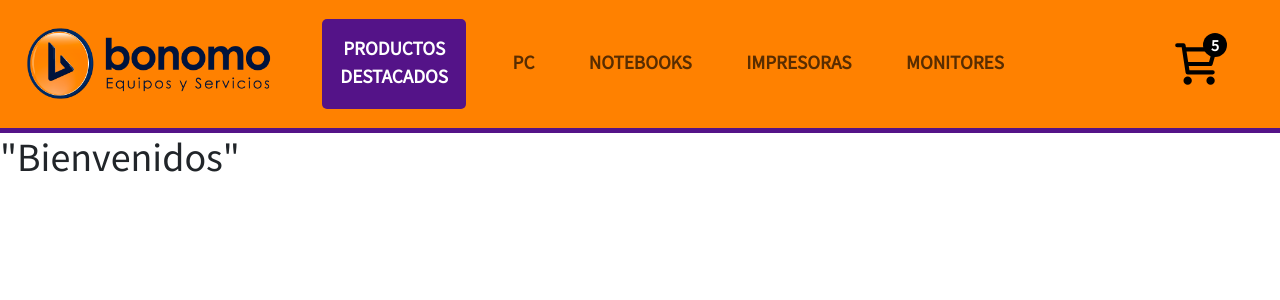
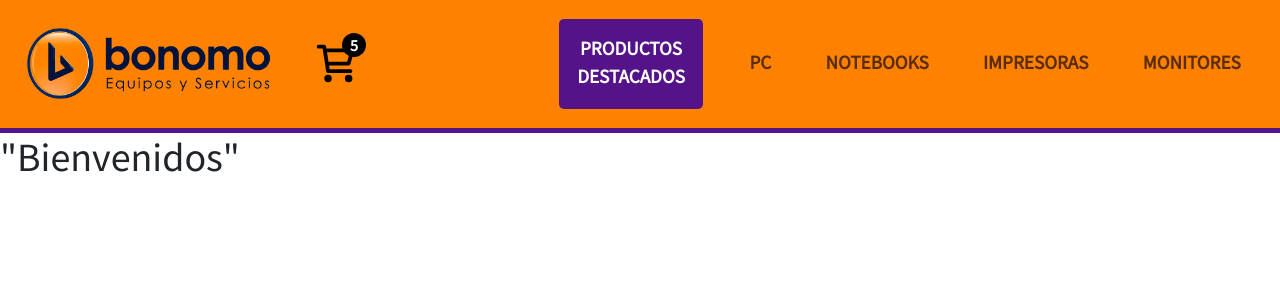
Before and after one commit to pclavellino/PreEntrega1-React-Clavellino, a React (Create React App) app: page / in a window 1280 px wide. Shown: the top 300 px of the page. Built offline with nearby package versions, Linux system fonts and the light colour scheme.

Commit message:
Actualizacion de NavBar

```diff
--- a/src/App.css
+++ b/src/App.css
@@ -15,6 +15,17 @@ body  {
   border-bottom: 5px solid #541388;
   margin: 0;
   padding: 0;
+}
+
+.navbar-nav   {
+  align-items: center;
+  margin-left: auto;
+}
+
+.navbar-toggler {
+  margin-left: auto;
+  height: 3.5rem;
+  width: 3.5rem;
 }
 
 .nav-item   {
@@ -53,7 +64,7 @@ body  {
 .cartContainer {
   position: relative;
   margin-right: 2.5rem;
-  width: 4rem;
+  min-width: 4rem;
   height: 4rem;
 }
 
@@ -77,6 +88,6 @@ body  {
   right: 0;
   bottom: 0;
   margin: auto;
-  width: 50px;
-  height: 50px;
+  width: 45px;
+  height: 45px;
 }
--- a/src/components/NavBar.jsx
+++ b/src/components/NavBar.jsx
@@ -9,6 +9,7 @@ const NavBar = () => {
             <div className="container-fluid">
                 <Brand />
                 <MenuButton />
+                <CartWidget />
                 <div className="collapse navbar-collapse" id="navbarNav">
                     <ul className="navbar-nav">
                         <li className="nav-item destacados">
@@ -28,9 +29,9 @@ const NavBar = () => {
                         </li>
                     </ul>
                 </div>
-                <CartWidget />
             </div>
         </nav>
+
     )
 }
 
```
Lines whose indentation alone changed are shown as unchanged.
